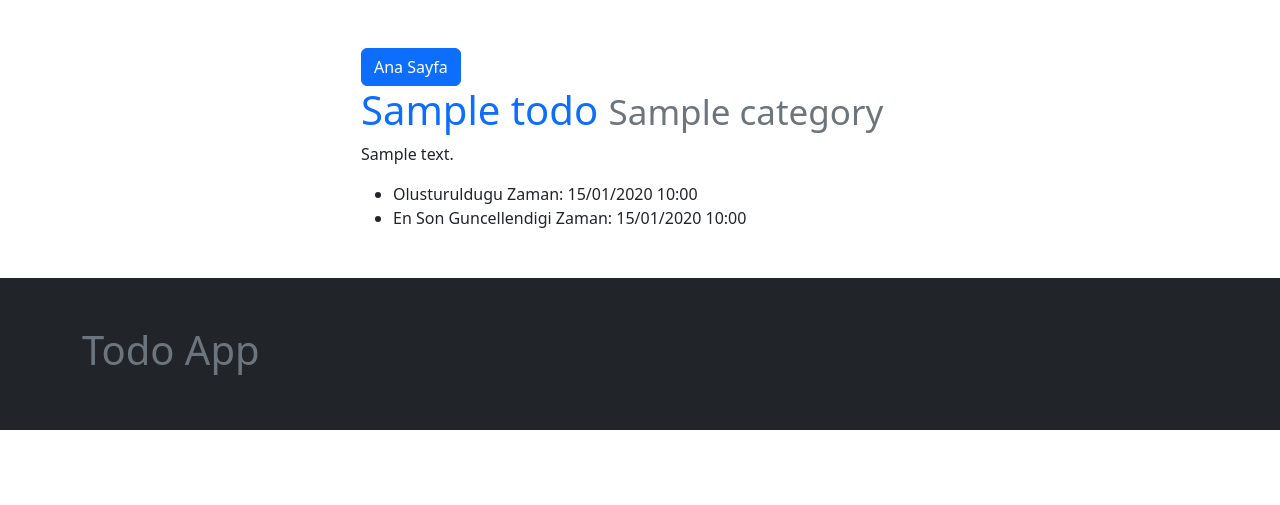
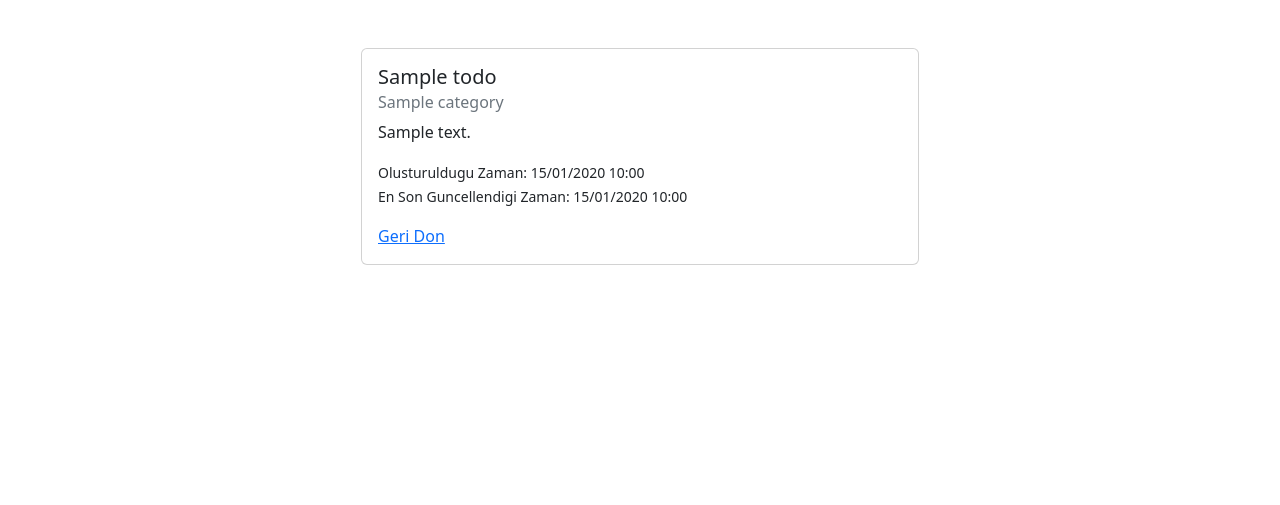
Before and after one commit to hakanyalcinkaya/Uctan-Uca-Projelerle-Sifirdan-Full-Stack-Python-ve-Django-Egitimi, a Django app: page /todo/1/ in a window 1280 px wide. Shown: the part 56-561 px from the top of the page. Run offline with Django 4.2, Linux system fonts and the light colour scheme; tables that the repository leaves empty hold one stand-in row (values such as "Sample post"); some libraries are stand-ins or nearby versions.

Commit message:
Django: Proje2: Todo-Detail-Sayfasi-Duzenlendi

```diff
--- a/018-Django---proje2_todo_list/config/settings.py
+++ b/018-Django---proje2_todo_list/config/settings.py
@@ -151,7 +151,7 @@ DEFAULT_AUTO_FIELD = 'django.db.models.BigAutoField'
 # settings icerisindeki APP yapilari ayrildi
 
 # PATRON CILDIRDI :)
-# TODO: Todo'nun kategorisi olsun? (tek kategori ise foreign key )
+# DONE: Todo'nun kategorisi olsun? (tek kategori ise foreign key )
 # TODO: Kategori icindeki Tasklar Neler?
 # TODO: Todo ekleyen kisi kim? (foreign key)
 # TODO: Todo'ya tag ekleyelim, birden fazla tag eklenebilir olsun (ManyToMany)
--- a/018-Django---proje2_todo_list/templates/core/footer.html
+++ b/018-Django---proje2_todo_list/templates/core/footer.html
@@ -1,4 +1,4 @@
-<div class="bg-dark py-5 mt-5">
+<div class="bg-dark py-5 mt-5 fixed-bottom">
     <div class="container">
         <div class="col">
             <h1 class="text-muted">Todo App</h1>
--- a/018-Django---proje2_todo_list/todo/templates/todo/todo_detail.html
+++ b/018-Django---proje2_todo_list/todo/templates/todo/todo_detail.html
@@ -1,20 +1,21 @@
 {% extends 'core/base.html' %}
 
 {% block container %}
+<div class="col-sm-6 offset-sm-3">
 
-
-<div class="col-sm-6 offset-sm-3">
-    <a href="/" class="btn btn-primary">Ana Sayfa</a>
-    <h1 class="text-primary">{{ todo.title }} <small class="text-muted">{{ todo.category }}</small></h1>
-    <p>
-        {{ todo.content }}
-    </p>
-    <ul>
-        <li>Olusturuldugu Zaman: {{ todo.created_at|date:"d/m/Y H:s" }}</li>
-        <li>En Son Guncellendigi Zaman: {{ todo.updated_at|date:"d/m/Y H:s" }}</li>
-    </ul>
+    <div class="card">
+        <div class="card-body">
+            <h5 class="card-title">{{ todo.title }}</h5>
+            <h6 class="card-subtitle mb-2 text-muted">{{ todo.category }}</h6>
+            <p class="card-text">{{ todo.content }}</p>
+            <ul class="list-unstyled fs-6">
+                <li><small>Olusturuldugu Zaman: {{ todo.created_at|date:"d/m/Y H:s" }}</small></li>
+                <li><small>En Son Guncellendigi Zaman: {{ todo.updated_at|date:"d/m/Y H:s" }}</small></li>
+            </ul>
+            <a href="/" class="card-link">Geri Don</a>
+        </div>
+    </div>
 
 </div>
 
-
 {% endblock container %}
```
